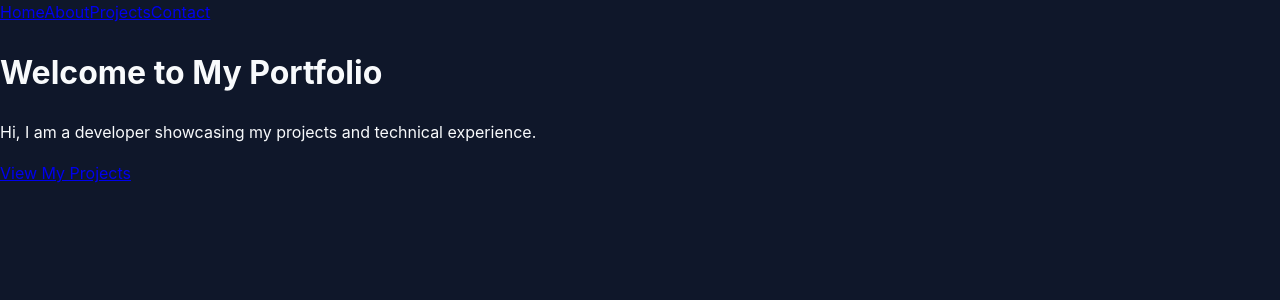
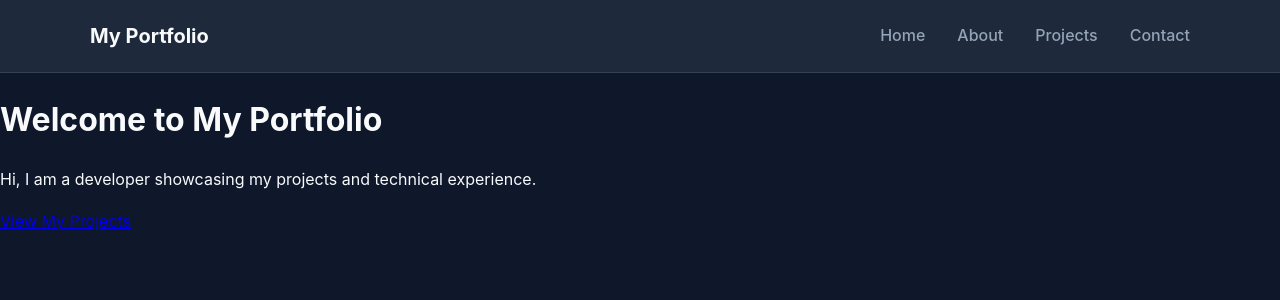
Before and after one commit to jhigsz/my-portfolio, a React (Vite) app: page / in a window 1280 px wide. Shown: the top 300 px of the page. Built offline with nearby package versions, Linux system fonts and the light colour scheme.

Commit message:
Refactor Navbar to use Link and add styles
Updated Navbar component to use Link instead of NavLink and added inline styles for improved layout and appearance.

```diff
--- a/src/components/Navbar.jsx
+++ b/src/components/Navbar.jsx
@@ -1,12 +1,19 @@
-import { NavLink } from 'react-router-dom';
+import { Link } from "react-router-dom";
 
 export default function Navbar() {
   return (
-    <nav>
-      <NavLink to="/" className={({ isActive }) => (isActive ? 'active' : '')}>Home</NavLink>
-      <NavLink to="/about" className={({ isActive }) => (isActive ? 'active' : '')}>About</NavLink>
-      <NavLink to="/projects" className={({ isActive }) => (isActive ? 'active' : '')}>Projects</NavLink>
-      <NavLink to="/contact" className={({ isActive }) => (isActive ? 'active' : '')}>Contact</NavLink>
+    <nav style={{ backgroundColor: '#1e293b', borderBottom: '1px solid #334155', position: 'sticky', top: 0, zIndex: 1000 }}>
+      <div style={{ maxWidth: '1100px', margin: '0 auto', padding: '1.25rem 1.5rem', display: 'flex', justifyContent: 'space-between', alignItems: 'center' }}>
+        <Link to="/" style={{ fontSize: '1.25rem', fontWeight: 'bold', color: '#f8fafc', textDecoration: 'none' }}>
+          My Portfolio
+        </Link>
+        <div style={{ display: 'flex', gap: '2rem' }}>
+          <Link to="/" style={{ color: '#94a3b8', textDecoration: 'none', fontWeight: '500' }}>Home</Link>
+          <Link to="/about" style={{ color: '#94a3b8', textDecoration: 'none', fontWeight: '500' }}>About</Link>
+          <Link to="/projects" style={{ color: '#94a3b8', textDecoration: 'none', fontWeight: '500' }}>Projects</Link>
+          <Link to="/contact" style={{ color: '#94a3b8', textDecoration: 'none', fontWeight: '500' }}>Contact</Link>
+        </div>
+      </div>
     </nav>
   );
 }
```
